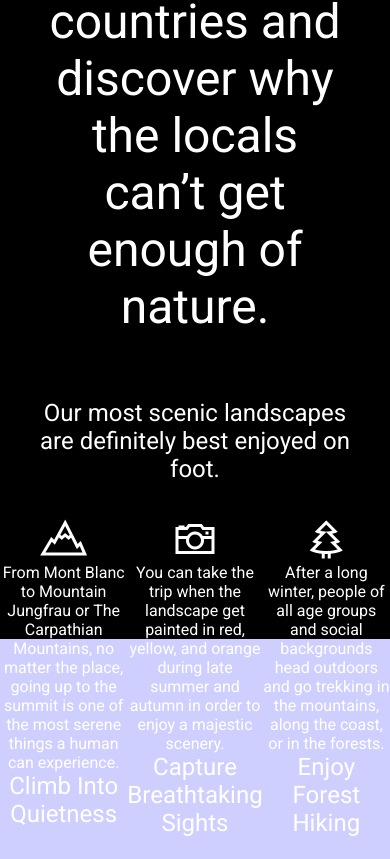
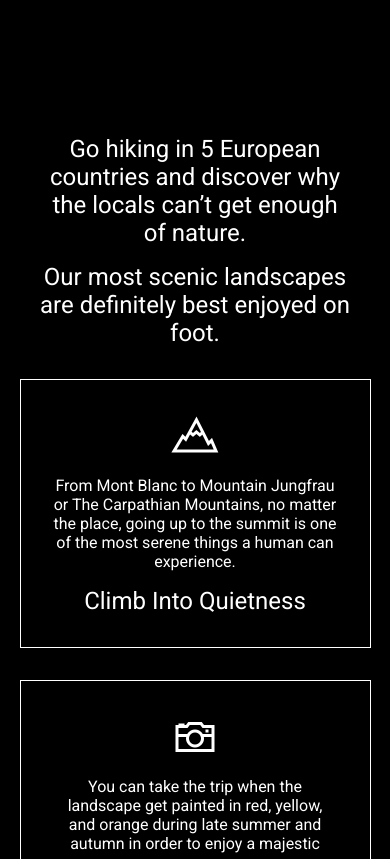
Before and after one commit to alexbtnr/Sylvain-v2, a React (Create React App) app: page / in a window 390 px wide. Shown: the part 965-1824 px from the top of the page. Before the commit the page ends 1802 px from the top, so only its background shows below. Built offline with nearby package versions, Linux system fonts and the light colour scheme.

Commit message:
Styled about section for mobile

```diff
--- a/src/components/About.js
+++ b/src/components/About.js
@@ -27,6 +27,10 @@ const StyledAbout = styled(motion.section)`
     justify-content: space-evenly;
     height: 100%;
   }
+
+  @media (max-width: 800px) {
+    min-height: 75rem;
+  }
 `;
 
 export default About;
--- a/src/components/AboutCards.js
+++ b/src/components/AboutCards.js
@@ -50,6 +50,24 @@ const StyledCards = styled(motion.div)`
     font-size: 1.5rem;
     font-weight: lighter;
   }
+
+  @media (max-width: 800px) {
+    display: block;
+    margin-bottom: 15rem;
+
+    div {
+      background: #000;
+      padding: 2rem;
+      border: 1px solid #fff;
+      width: 90%;
+      margin: 0 auto 2rem;
+
+      i,
+      p {
+        padding-bottom: 1rem;
+      }
+    }
+  }
 `;
 
 export default AboutCards;
--- a/src/components/AboutText.js
+++ b/src/components/AboutText.js
@@ -33,6 +33,20 @@ const StyledText = styled(motion.div)`
     font-weight: lighter;
     margin-bottom: 2rem;
   }
+
+  @media (max-width: 800px) {
+    display: block;
+    margin-top: 16rem;
+
+    h2 {
+      font-size: 1.5rem;
+      margin-bottom: 1rem;
+    }
+
+    h4 {
+      font-size: 1.5rem;
+    }
+  }
 `;
 
 export default AboutText;
```
